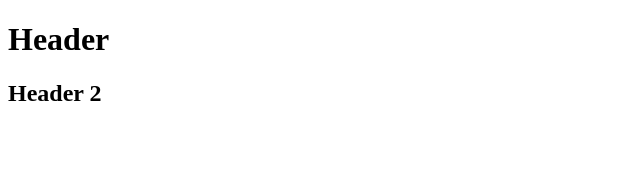
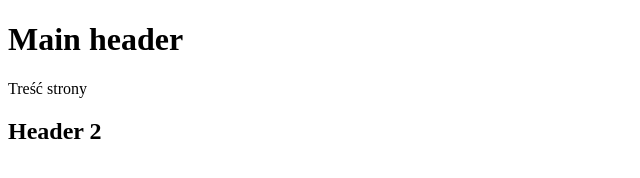
Before and after one commit to tomekl80/nauka, a plain HTML site: page index.html in a window 1280 px wide. Shown: the whole page, without its empty margins (0-640 px from the left). Drawn offline with Linux system fonts and the light colour scheme.

Commit message:
Commit 3

```diff
--- a/index.html
+++ b/index.html
@@ -5,7 +5,8 @@
 	<title>Nauka-Git</title>
 </head>
 <body>
-	<h1>Header</h1>
+	<h1>Main header</h1>
+	<p>Treść strony</p>
 	<h2>Header 2</h2>
 </body>
 </html>
```
